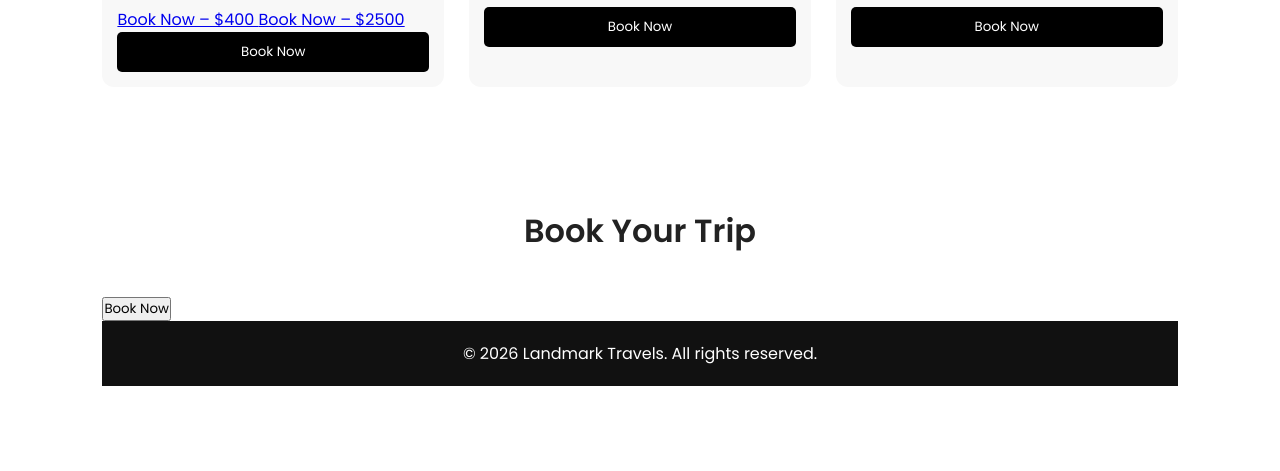
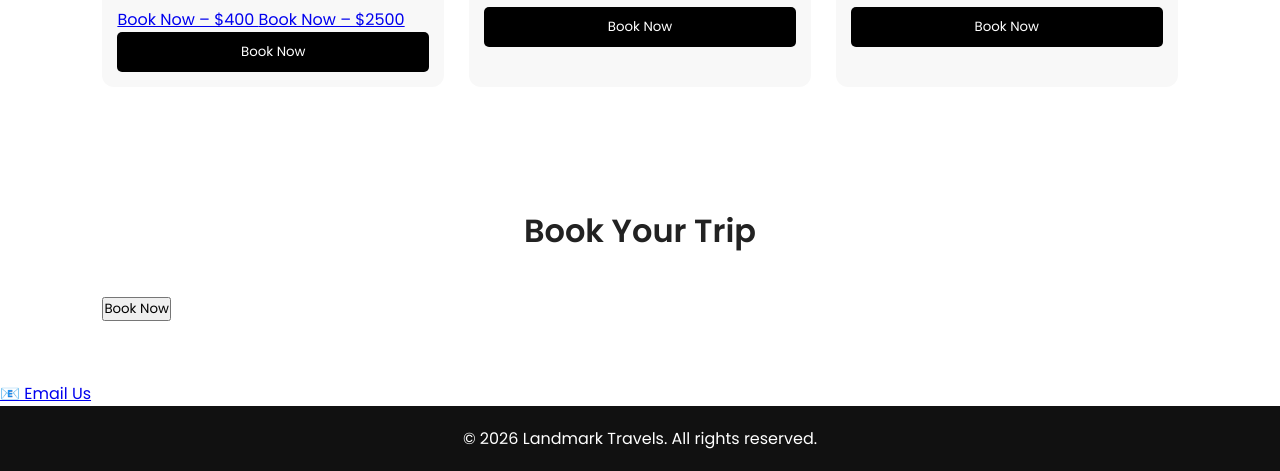
Before and after one commit to landmarktravelss/Landmarktravels, a plain HTML site: page index.html in a window 1280 px wide. Shown: the part 1147-1618 px from the top of the page. Before the commit the page ends 1593 px from the top, so only its background shows below. Drawn offline with Linux system fonts and the light colour scheme.

Commit message:
Update index.html

```diff
--- a/index.html
+++ b/index.html
@@ -236,6 +236,14 @@ footer {
   <button onclick="window.location.href='payment.html'">
   Book Now
 </button>
+</section>
+
+<div class="contact-email">
+  <a href="landmarktravelss@gmail.com" class="email-btn">
+    <span class="email-icon">📧</span>
+    Email Us
+  </a>
+</div>
 
 <footer>
   <p>© 2026 Landmark Travels. All rights reserved.</p>
```
